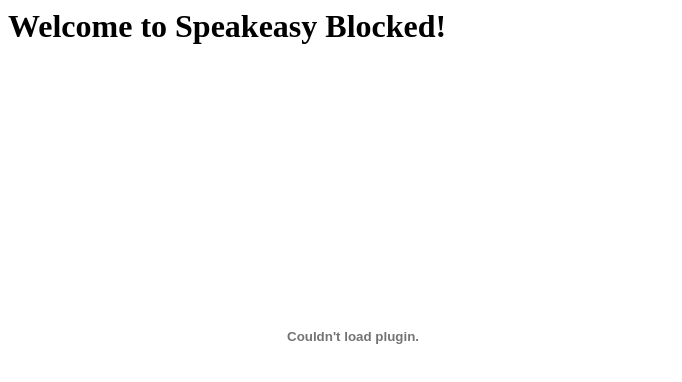
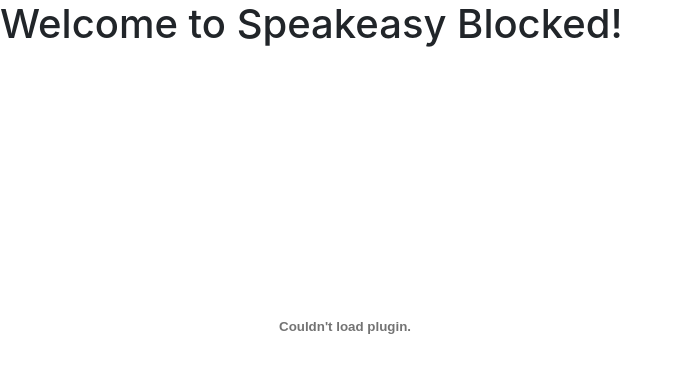
Before and after one commit to BackTheNerd/SpeakeasyBlocked, a plain HTML site: page d735871a64133ee062400659cf91b8234d1c1930/index.html in a window 1280 px wide. Shown: the whole page, without its empty margins (0-682 px from the left). Drawn offline with nearby package versions, Linux system fonts and the light colour scheme.

Commit message:
Update index.html

```diff
--- a/d735871a64133ee062400659cf91b8234d1c1930/index.html
+++ b/d735871a64133ee062400659cf91b8234d1c1930/index.html
@@ -1,5 +1,15 @@
 <html>
 
+<head>
+	<meta content="text/html; charset=utf-8" http-equiv="Content-Type" />
+	<meta name="viewport" content="width=device-width, initial-scale=1">
+	<title>Space Company</title>
+	<link href="SpaceCompanyFavicon.png" rel="shortcut icon" type="image/x-icon" />
+	<link href="lib/bootstrap.min.css" rel="stylesheet" type="text/css" id="theme_css"/>
+	<link href="lib/pnotify.custom.min.css" rel="stylesheet" type="text/css">
+	<link href="https://fonts.googleapis.com/css?family=Orbitron" rel="stylesheet">
+	<link href="style.css" rel="stylesheet">
+</head>
 <h1>Welcome to Speakeasy Blocked!</h1>
 
 <h1>
```
